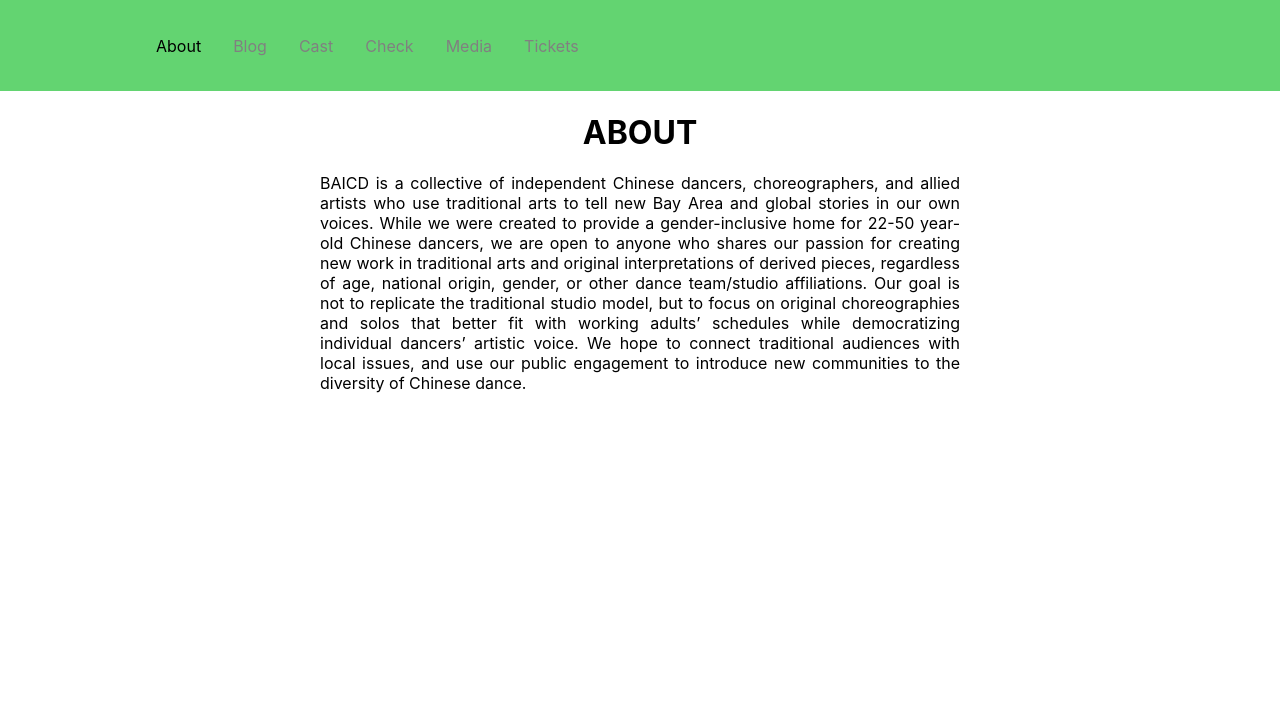
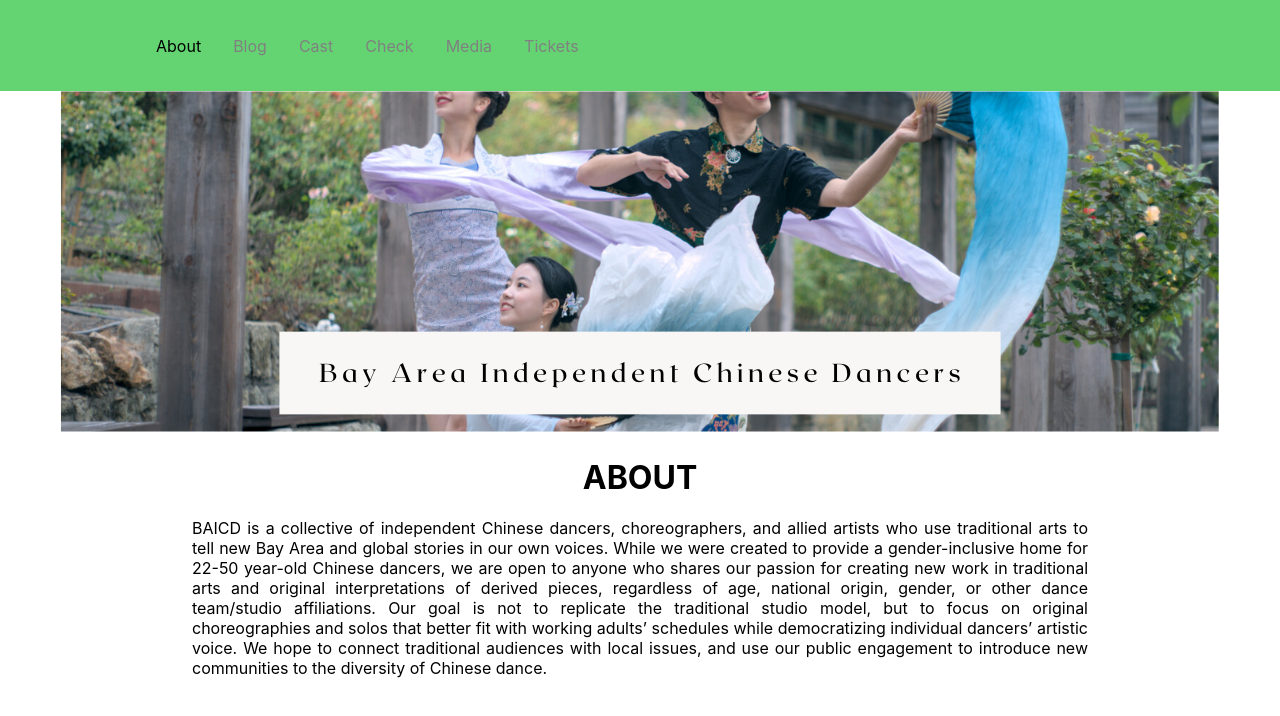
Before and after one commit to willchen122/baicd_website, a React (Create React App) app: page /about in a window 1280 px wide. Shown: the top 716 px of the page. Built offline with nearby package versions, Linux system fonts and the light colour scheme.

Commit message:
displayed & formatted banner image (for about page)

```diff
--- a/src/components/Navbar/index.js
+++ b/src/components/Navbar/index.js
@@ -8,7 +8,7 @@ import {
 	NavMenu,
 	NavBtn,
 	NavBtnLink,
-} from "./navbarElements";
+} from "../Navbar/navbarElements";
 
 const Navbar = () => {
 	return (
--- a/src/pages/about.js
+++ b/src/pages/about.js
@@ -1,30 +1,38 @@
 import React from "react";
+import BAICD_BannerImage from '../components/Banner/BAICD_BannerImage.png'; // with import
 
 const About = () => {
     const styles = {
         aboutText: {
-            marginLeft: "25%",
-            marginRight: "25%",
+            marginLeft: "15%",
+            marginRight: "15%",
+            textAlign: "justify",
 
-            textAlign: "justify",
-        //   backgroundColor: "#f1f1f1",
-        //   width: "100%",
         },
         inputText: {
           padding: "10px",
           color: "red",
         },
+        banner:{
+            marginLeft: "15%",
+            marginRight: "15%",
+
+        }
       };
     return (
         <div
             style={{
                 display: "flex",
-                // justifyContent: "center",
+
                 flexDirection: "column",
                 alignItems: "center",
                 height: "100vh",
             }}
         >
+
+            <div className="banner" style={styles.banner}>
+                <img src={BAICD_BannerImage}></img>
+            </div>
 
 
             <h1>
--- a/src/pages/cast.js
+++ b/src/pages/cast.js
@@ -14,6 +14,8 @@ const Cast = () => {
                 GeeksforGeeks is a Computer Science portal
                 for geeks.
             </h1>
+
+
         </div>
     );
 };
```
Also changed, not shown: src/components/Banner/BAICD_BannerImage.png (added).
